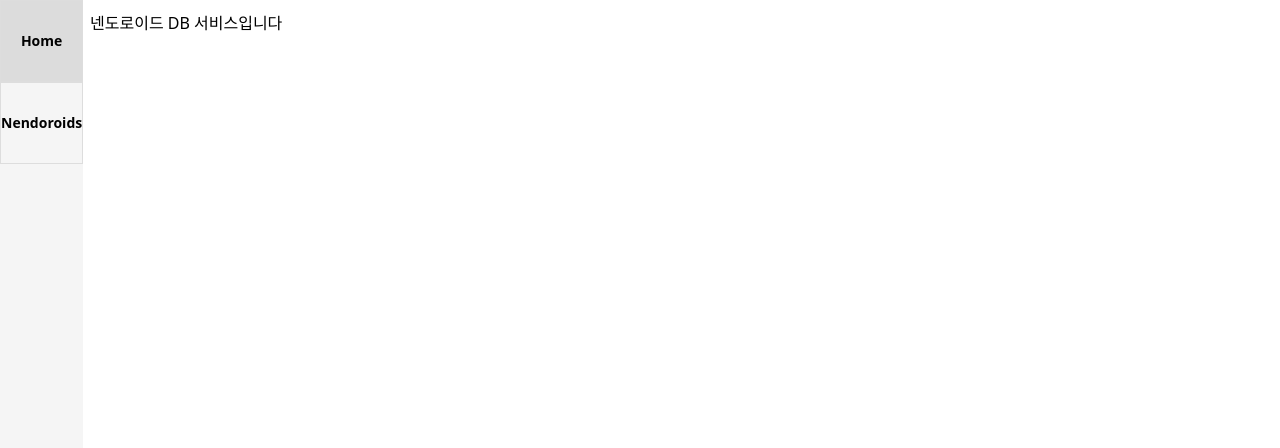
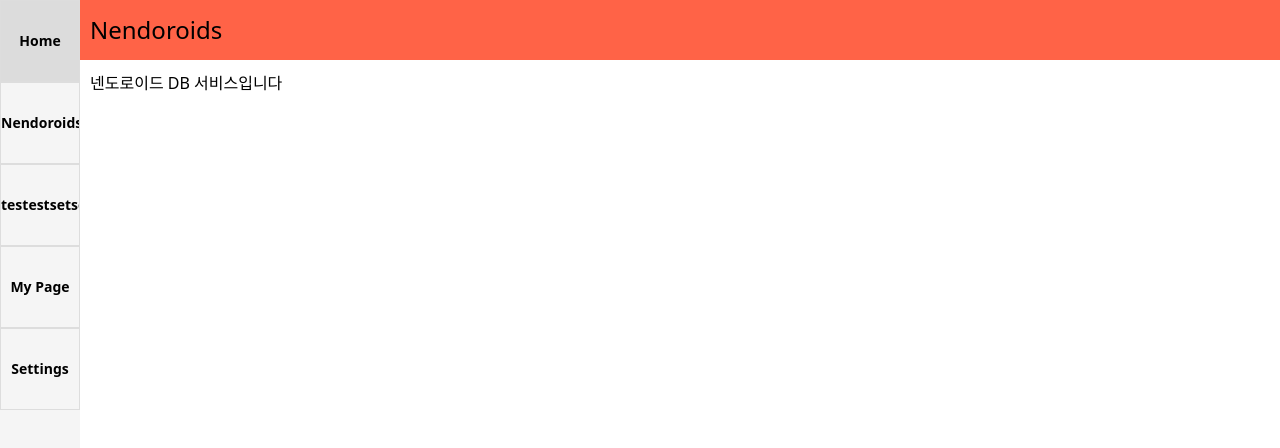
Before and after one commit to devMuromi/nendo-li-front, a SvelteKit app: page / in a window 1280 px wide. Shown: the top 448 px of the page. Built offline with nearby package versions, Linux system fonts and the light colour scheme.

Commit message:
several changes with navigation

```diff
--- a/src/routes/+layout.svelte
+++ b/src/routes/+layout.svelte
@@ -1,50 +1,70 @@
-<nav>
-	<a href="/">Home</a>
-	<a href="/nendoroids">Nendoroids</a>
-	<!-- <a href="/my">My Page</a>
-    <a href="/settings">Settings</a> -->
-</nav>
-<div id="main">
-	<slot />
+<div class="root">
+	<nav class="nav">
+		<a class="nav__item" href="/">Home</a>
+		<a class="nav__item" href="/nendoroids">Nendoroids</a>
+		<a class="nav__item" href="/nendoroids">testestsetsetstNs</a>
+		<a class="nav__item" href="/my">My Page</a>
+		<a class="nav__item" href="/settings">Settings</a>
+	</nav>
+	<div class="header">Nendoroids</div>
+	<div class="main">
+		<slot />
+	</div>
 </div>
 
 <style>
+	.root {
+		width: 100%;
+	}
 	:global(body) {
 		margin: 0px;
 		font-family: ui-sans-serif, system-ui, -apple-system, BlinkMacSystemFont, 'Segoe UI', Roboto,
 			'Helvetica Neue', Arial, 'Noto Sans', sans-serif, 'Apple Color Emoji', 'Segoe UI Emoji',
 			'Segoe UI Symbol', 'Noto Color Emoji';
 	}
-	nav {
+	.nav {
 		position: fixed;
-		display: inline-block;
-		width: minmax(80px, 8%);
+		top: 0;
+		left: 0;
+		display: flex;
+		flex-direction: column;
+		width: 80px;
+		height: 100%;
 
-		height: 100%;
-		margin: 0;
 		background-color: whitesmoke;
 	}
-	a:hover {
+	.nav__item:hover {
 		background-color: gainsboro;
 	}
-	a {
-		display: block;
-		height: 80px;
+	.nav__item {
+		flex-basis: 80px;
 		line-height: 80px;
+
 		text-align: center;
 		border: 1px solid #ddd;
 		font-weight: 600;
 		color: black;
 		font-size: 0.875rem; /* 14px */
 		text-decoration-line: none;
+
+		overflow: hidden;
 	}
-	#main {
-		display: inline-block;
-		align-items: right;
-		height: 100vh;
-		width: 92%;
-		margin: 0;
+	.header {
+		position: fixed;
+		top: 0;
+		left: 0;
+		width: 100%;
 		margin-left: 80px;
-		padding: 10px;
+		height: 60px;
+		line-height: 60px;
+		padding-left: 10px;
+		font-size: 24px;
+		background-color: tomato;
+	}
+	.main {
+		width: auto;
+		margin-left: 80px;
+		margin-top: 60px;
+		padding: 10px 0 0 10px;
 	}
 </style>
```
